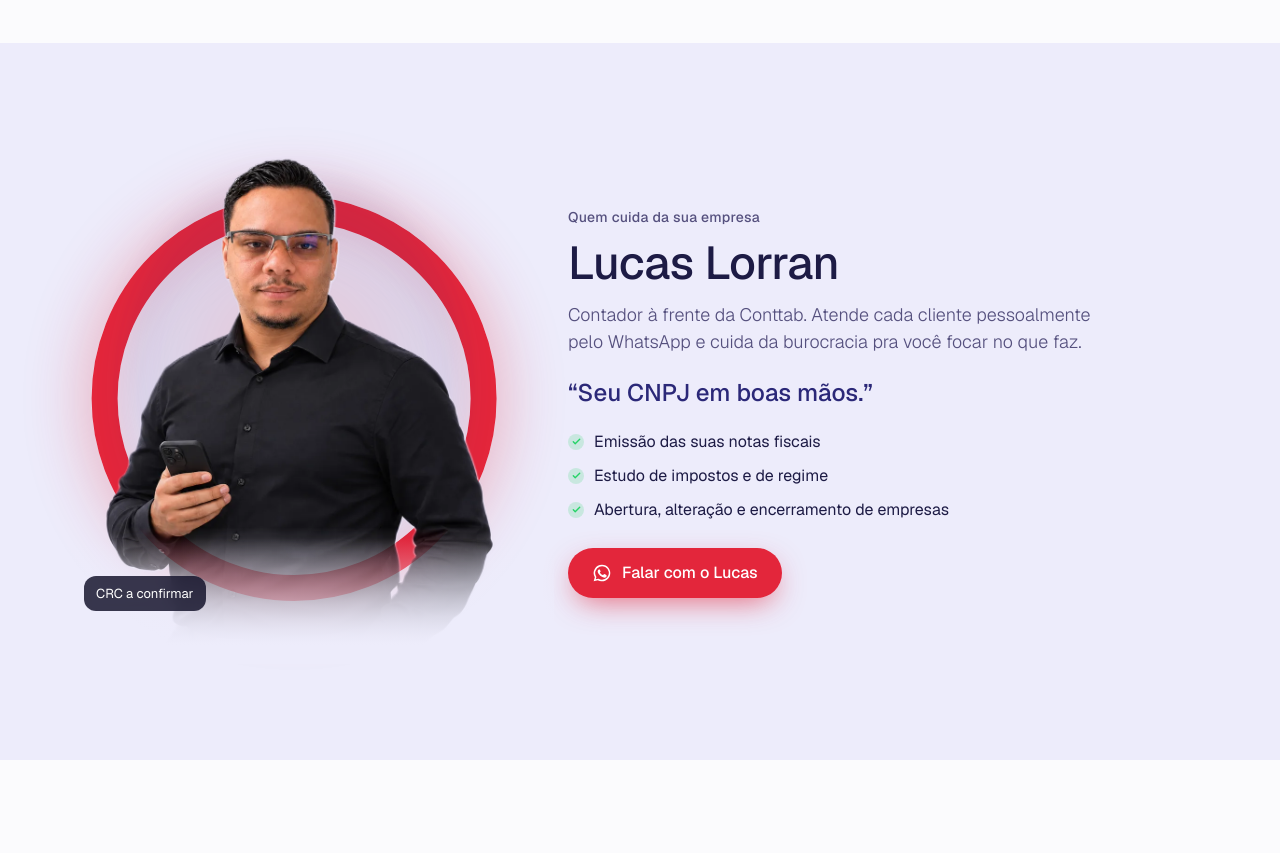
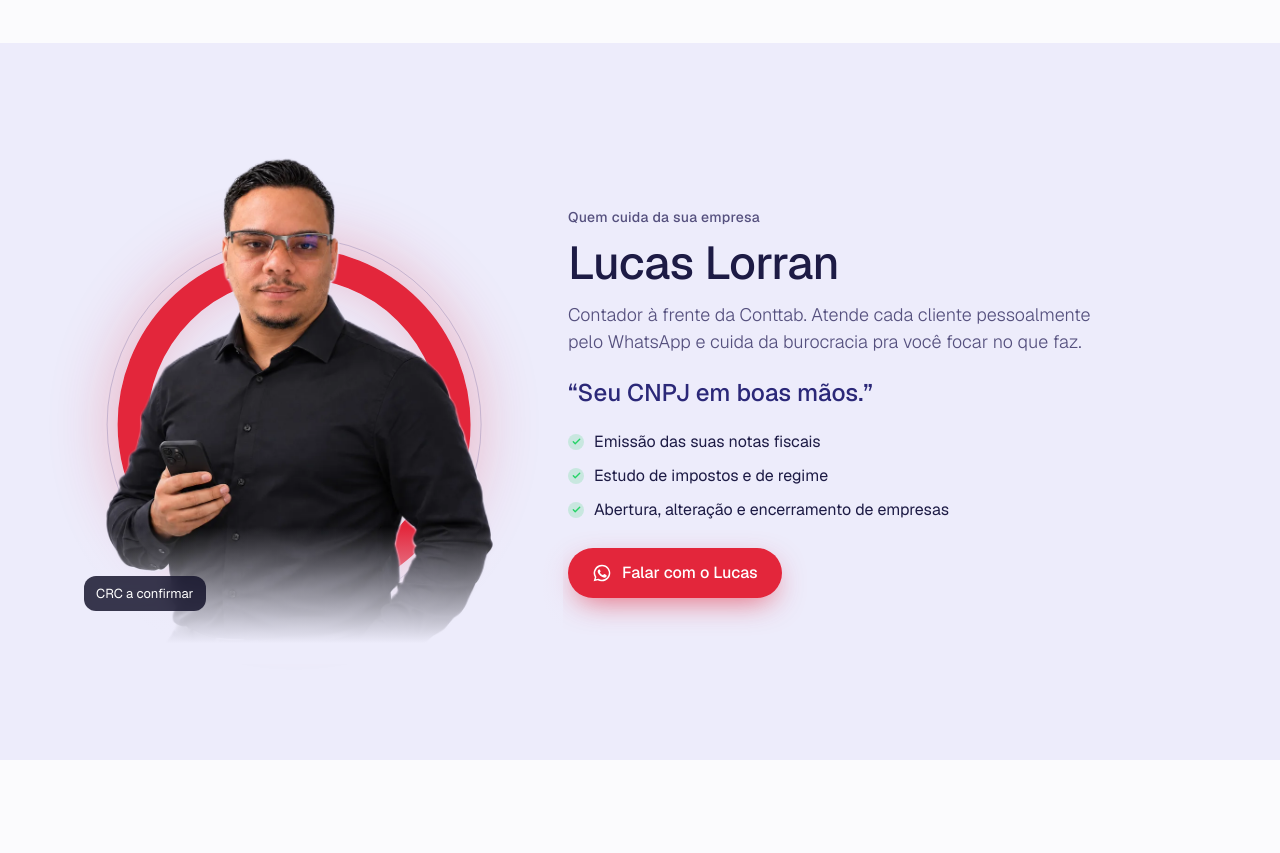
Before and after one commit to linikerwambaster/conttab-contabilidade, a plain HTML site: page index.html in a window 1280 px wide. Shown: the part 2580-3433 px from the top of the page. Drawn offline with nearby package versions, Linux system fonts and the light colour scheme.

Commit message:
Secao do Lucas: anel igual ao do topo, so no fundo

```diff
--- a/index.html
+++ b/index.html
@@ -176,12 +176,11 @@ h1 .grifo:after{content:"";position:absolute;left:-1%;right:-1%;bottom:-2px;heig
 .sobre{display:grid;grid-template-columns:1fr;gap:34px;align-items:center}
 /* foto sem moldura: o Lucas sai do fundo da seção, com o anel da marca bem leve atrás e a base sumindo na página */
 .foto-livre{position:relative;width:100%;max-width:440px;margin:0 auto;aspect-ratio:4/5}
-/* mesmo anel do topo (o "O" da marca), com o brilho mais suave por causa do fundo claro */
-.foto-livre:before{content:"";position:absolute;left:50%;bottom:12%;width:84%;aspect-ratio:1;transform:translateX(-50%);border-radius:50%;border:clamp(16px,3vw,26px) solid var(--vermelho);box-shadow:0 0 60px 8px rgba(227,38,59,.28),inset 0 0 50px rgba(227,38,59,.22)}
-.foto-livre:after{content:"";position:absolute;left:-12%;right:-12%;bottom:0;height:24%;z-index:2;background:linear-gradient(rgba(237,236,251,0),var(--lavanda) 85%)}
-.foto-livre .brilho{position:absolute;left:8%;right:8%;top:6%;bottom:8%;border-radius:50%;background:radial-gradient(circle at 50% 42%,rgba(227,38,59,.20),rgba(43,40,120,.10) 48%,transparent 70%);filter:blur(12px)}
-.foto-livre img{position:relative;z-index:1;width:100%;height:100%;object-fit:contain;object-position:bottom;
-  -webkit-mask-image:linear-gradient(to bottom,#000 74%,transparent 99%);mask-image:linear-gradient(to bottom,#000 74%,transparent 99%)}
+/* exatamente o anel do topo (grosso + linha fina em volta), só com o brilho e a linha ajustados ao fundo claro */
+.anel-sobre{width:84%;bottom:12%;box-shadow:0 0 60px 8px rgba(227,38,59,.26),inset 0 0 50px rgba(227,38,59,.2)}
+.anel-sobre:after{border-color:rgba(43,40,120,.2)}
+.foto-livre:after{content:"";position:absolute;left:-14%;right:-14%;bottom:0;height:26%;z-index:2;background:linear-gradient(rgba(237,236,251,0),var(--lavanda) 85%)}
+.foto-livre img{position:relative;z-index:1;width:100%;height:100%;object-fit:contain;object-position:bottom}
 .foto-livre .crc-tag{position:absolute;z-index:3;left:0;bottom:10%;background:rgba(15,14,38,.82);backdrop-filter:blur(8px);color:#fff;font-size:13px;padding:8px 12px;border-radius:12px}
 .sobre .foto{position:relative;max-width:420px;border-radius:28px;overflow:hidden;box-shadow:0 30px 60px -30px rgba(43,40,120,.55)}
 .sobre .foto img{width:100%;aspect-ratio:1;object-fit:cover}
@@ -358,7 +357,7 @@ body.com-aviso .zap{bottom:150px}
 <!-- QUEM É O LUCAS -->
 <section id="lucas" class="sec lavanda" aria-labelledby="t-lucas">
   <div class="wrap sobre">
-    <div class="foto-livre rv"><span class="brilho" aria-hidden="true"></span><img src="img/lucas-sobre.webp" alt="Lucas Lorran, contador da Conttab" width="900" height="1125" loading="lazy"><span class="crc-tag">CRC a confirmar</span></div>
+    <div class="foto-livre rv"><span class="anel anel-sobre" aria-hidden="true"></span><img src="img/lucas-sobre.webp" alt="Lucas Lorran, contador da Conttab" width="900" height="1125" loading="lazy"><span class="crc-tag">CRC a confirmar</span></div>
     <div class="rv">
       <span class="rotulo">Quem cuida da sua empresa</span>
       <h2 id="t-lucas">Lucas Lorran</h2>
```
